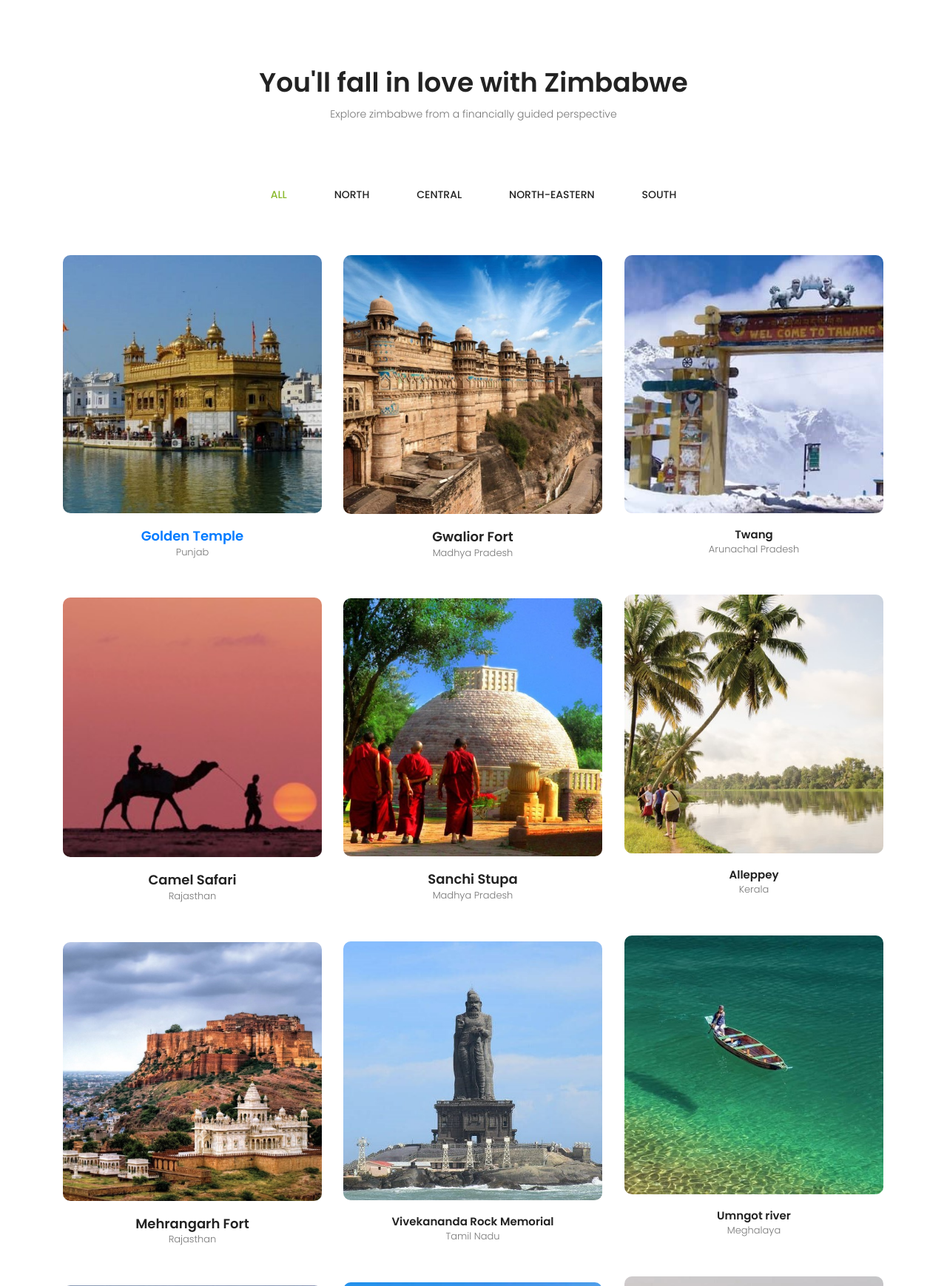
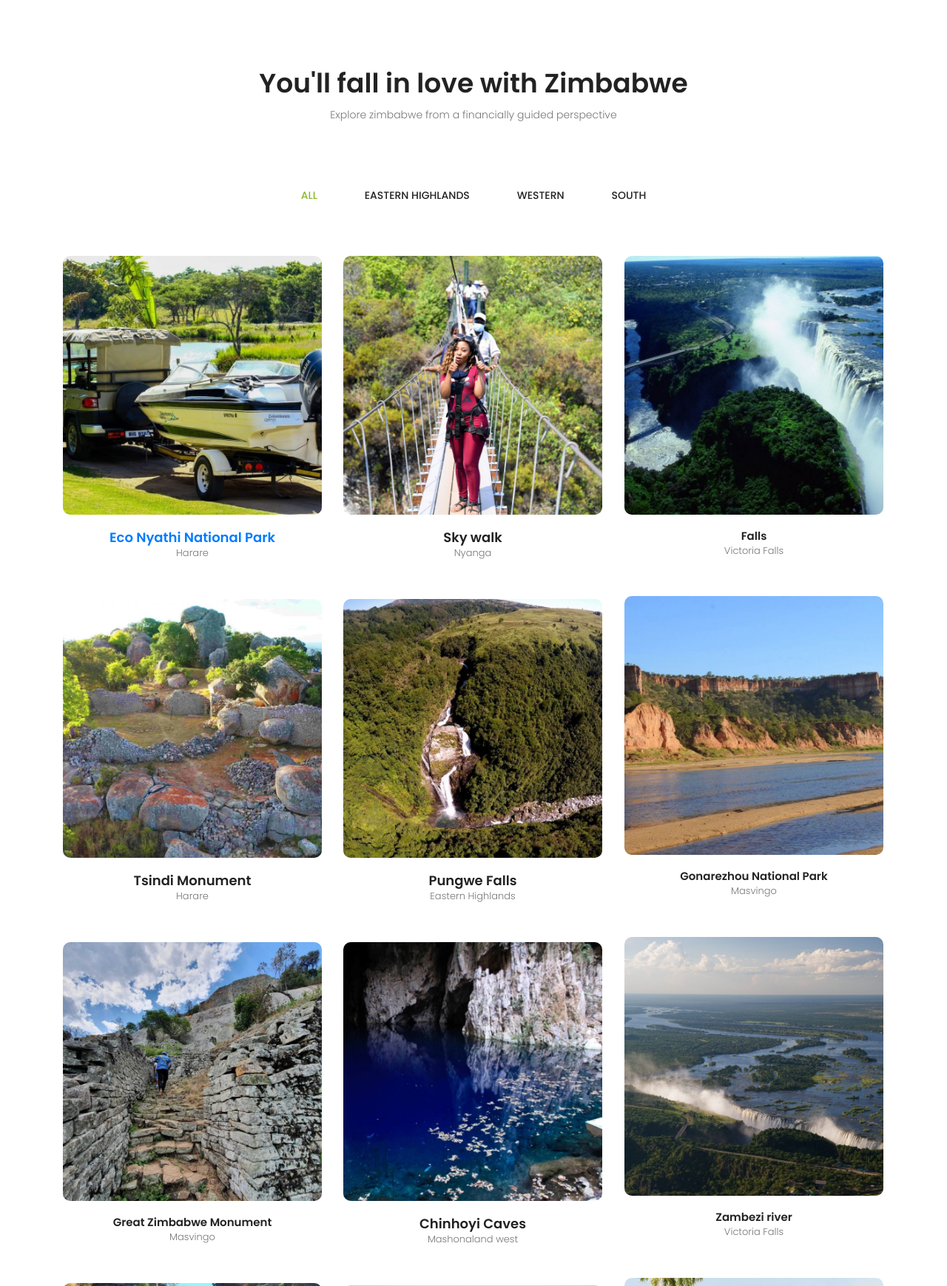
Before and after one commit to iamjatinchauhan/tourindia, a Django app: page / in a window 1280 px wide. Shown: the part 880-2619 px from the top of the page at 74% size. Run offline with Django 4.2, Linux system fonts and the light colour scheme; some libraries are stand-ins or nearby versions.

Commit message:
project life changing updates

```diff
--- a/apps/static/css/main.css
+++ b/apps/static/css/main.css
@@ -1883,7 +1883,7 @@ h1, h2, h3, h4, h5, h6 {
 }
 
 .is-sticky .default-header {
-  background-color: rgba(4, 9, 30, 0.8);
+  background-color: rgba( 138,185,45, 0.8);
   -webkit-transition: all 0.3s ease 0s;
   -moz-transition: all 0.3s ease 0s;
   -o-transition: all 0.3s ease 0s;
@@ -1891,7 +1891,7 @@ h1, h2, h3, h4, h5, h6 {
 }
 
 .collapse.show {
-  background-color: rgba(4, 9, 30, 0.8);
+  background-color: rgba( 138,185,45, 0.8);
   padding: 0px 12px;
 }
 
--- /dev/null
+++ b/apps/static/css/specific_page_css/index-page.css
@@ -0,0 +1,4 @@
+.logo-shell{
+    color: #fff;
+    font-weight: bold;
+}
--- a/apps/templates/home/SignUp.html
+++ b/apps/templates/home/SignUp.html
@@ -68,7 +68,9 @@
 </head>
 <body>
 <div class="signup-form">
+
     <form action="" method="post">
+        {% csrf_token %}
 		<h2>Sign Up</h2>
 		<p>It's free and only takes a minute.</p>
 		<hr>
--- a/apps/templates/home/index.html
+++ b/apps/templates/home/index.html
@@ -15,7 +15,7 @@
 		<!-- meta character set -->
 		<meta charset="UTF-8">
 		<!-- Site Title -->
-		<title>Tour Zimbabwe</title>
+		<title>Explore Zim</title>
         <link rel="icon" href="{% static '/img/j.jpg" type="image/jpg' %}">
 		<link href='https://fonts.googleapis.com/css?family=Poppins:100,200,400,300,500,600,700' rel="stylesheet">
 			<!--CSS============================================= -->
@@ -27,7 +27,11 @@
 			<link rel="stylesheet" href="{% static 'css/animate.min.css' %}">
 			<link rel="stylesheet" href="{% static 'css/owl.carousel.css' %}">
 			<link rel="stylesheet" href="{% static 'css/main.css' %}">
-		</head>
+            <link rel="stylesheet" href="{% static 'css/specific_page_css/index-page.css' %}">
+
+            <!--font awsome--icons-links------------------------------------------------------------------------------->
+	        <link rel="stylesheet" href="{% static 'fontawesomefree/css/all.min.css' %}" type="text/css">
+    </head>
 		<body>
 			<div class="protfolio-wrap">
 
@@ -36,7 +40,11 @@
 				<nav class="navbar navbar-expand-lg  navbar-light">
 					<div class="container">
 						  <a class="navbar-brand" href="index.html">
-						  	<img src="{% static 'img/logo.png' %}" alt="">
+                              <span class="logo-shell">
+                                <i id="icon" class="fa-solid fa-location-dot fa-flip"></i>
+                                &nbsp;
+                                <label>Zimbabwe</label>
+                              </span>
 						  </a>
 						  <button class="navbar-toggler" type="button" data-toggle="collapse" data-target="#navbarSupportedContent" aria-controls="navbarSupportedContent" aria-expanded="false" aria-label="Toggle navigation">
 						    <span class="text-white lnr lnr-menu"></span>
@@ -86,9 +94,8 @@
 				    <div class="filters">
 				      <ul>
 				        <li class="active" data-filter="*">All</li>
-				        <li data-filter=".corporate">North</li>
-				        <li data-filter=".personal">Central</li>
-				        <li data-filter=".agency">North-Eastern</li>
+				        <li data-filter=".personal">Eastern Highlands</li>
+				        <li data-filter=".agency">Western</li>
 				        <li data-filter=".portal">South</li>
 				      </ul>
 				    </div>
@@ -99,8 +106,8 @@
 				          <div class="item">
 				            <img src="{% static 'img/p1.jpg' %}" alt="Work 1">
 				            <div class="p-inner">
-				              <h4><a href="./Pages-inside/GoldenTemple-Info.html">Golden Temple</a></h4>
-				              <div class="cat">Punjab</div>
+				              <h4><a href="./Pages-inside/GoldenTemple-Info.html">Eco Nyathi National Park</a></h4>
+				              <div class="cat">Harare</div>
 				            </div>
 				          </div>
 				        </div>
@@ -108,8 +115,8 @@
 				          <div class="item">
 				            <img src="{% static 'img/p2.jpg' %}" alt="Work 1">
 				            <div class="p-inner">
-				              <h4>Gwalior Fort</h4>
-				              <div class="cat">Madhya Pradesh</div>
+				              <h4>Sky walk</h4>
+				              <div class="cat">Nyanga</div>
 				            </div>
 				          </div>
 				        </div>
@@ -117,8 +124,8 @@
 				          <div class="item">
 				            <img src="{% static 'img/p9.jpg' %}" alt="Work 1">
 				            <div class="p-inner">
-				              <h5>Twang</h5>
-				              <div class="cat">Arunachal Pradesh</div>
+				              <h5>Falls</h5>
+				              <div class="cat">Victoria Falls</div>
 				            </div>
 				          </div>
 				        </div>
@@ -126,8 +133,8 @@
 				          <div class="item">
 				            <img src="{% static 'img/p12.jpg' %}" alt="Work 1">
 				            <div class="p-inner">
-				              <h5>Alleppey</h5>
-				              <div class="cat">Kerala</div>
+				              <h5>Gonarezhou National Park</h5>
+				              <div class="cat">Masvingo</div>
 				            </div>
 				          </div>
 				        </div>
@@ -136,8 +143,8 @@
 				          <div class="item">
 				            <img src="{% static 'img/p5.jpg' %}" alt="Work 1">
 				            <div class="p-inner">
-				              <h4>Camel Safari</h4>
-				              <div class="cat">Rajasthan</div>
+				              <h4>Tsindi Monument</h4>
+				              <div class="cat">Harare</div>
 				            </div>
 				          </div>
 				        </div>
@@ -145,8 +152,8 @@
 				          <div class="item">
 				            <img src="{% static 'img/p6.jpg' %}" alt="Work 1">
 				            <div class="p-inner">
-				              <h4>Sanchi Stupa</h4>
-				              <div class="cat">Madhya Pradesh</div>
+				              <h4>Pungwe Falls</h4>
+				              <div class="cat">Eastern Highlands</div>
 				            </div>
 				          </div>
 				        </div>
@@ -154,8 +161,8 @@
 				          <div class="item">
 				            <img src="{% static 'img/p7.jpg' %}" alt="Work 1">
 				            <div class="p-inner">
-				              <h5>Umngot river</h5>
-				              <div class="cat">Meghalaya</div>
+				              <h5>Zambezi river</h5>
+				              <div class="cat">Victoria Falls</div>
 				            </div>
 				          </div>
 				        </div>
@@ -163,8 +170,8 @@
 				          <div class="item">
 				            <img src="{% static 'img/p10.jpg' %}" alt="Work 1">
 				            <div class="p-inner">
-				              <h5>Vivekananda Rock Memorial</h5>
-				              <div class="cat">Tamil Nadu</div>
+				              <h5>Great Zimbabwe Monument</h5>
+				              <div class="cat">Masvingo</div>
 				            </div>
 				          </div>
 				        </div>
@@ -172,8 +179,8 @@
 				          <div class="item">
 				            <img src="{% static 'img/p4.jpg' %}" alt="Work 1">
 				            <div class="p-inner">
-				              <h4>Mehrangarh Fort</h4>
-				              <div class="cat">Rajasthan</div>
+				              <h4>Chinhoyi Caves</h4>
+				              <div class="cat">Mashonaland west</div>
 				            </div>
 				          </div>
 				        </div>
@@ -181,8 +188,8 @@
 				          <div class="item">
 				            <img src="{% static 'img/p3.jpg' %}" alt="Work 1">
 				            <div class="p-inner">
-				              <h4>Hampi</h4>
-				              <div class="cat">Karnataka</div>
+				              <h4>Botanical Garden</h4>
+				              <div class="cat">Vumba</div>
 				            </div>
 				          </div>
 				        </div>
@@ -190,8 +197,8 @@
 				          <div class="item">
 				            <img src="{% static 'img/p8.jpg' %}" alt="Work 1">
 				            <div class="p-inner">
-				              <h5>Mon</h5>
-				              <div class="cat">Myanmar</div>
+				              <h5>Lumene Falls</h5>
+				              <div class="cat">Bulawayo</div>
 				            </div>
 				          </div>
 				        </div>
@@ -199,8 +206,8 @@
 				          <div class="item">
 				            <img src="{% static 'img/p11.jpg' %}" alt="Work 1">
 				            <div class="p-inner">
-				              <h5>Colva Beach</h5>
-				              <div class="cat">Goa</div>
+				              <h5>Save Valley Conservancy</h5>
+				              <div class="cat">Masvingo</div>
 				            </div>
 				          </div>
 				        </div>
@@ -341,7 +348,7 @@
 										</div>
 									</div>
 									<p>
-										Now, I am big fan of Power Yoga. Thanks for such a gift to this world.
+										what a scary and exciting experience. sky walking in Nyanga was great.
 									</p>
 								</div>
 							</div>
@@ -359,10 +366,10 @@
 								<div class="single-footer-widget">
 									<h6>About Us</h6>
 									<p>
-										We Provide Tour Plans for your most comfortable travel ever. Let yourself dive into the Beauty, Culture &amp; festivals of India. Have You're Good time at India.
+										We Provide Tour Plans for your most comfortable travel ever. Let yourself dive into the Beauty, Culture &amp; festivals of zimbabwe. Have You're Good time at Zimbabwe.
 									</p>
 									<p class="footer-text">
-Copyright &copy;<script>document.write(new Date().getFullYear());</script> All rights reserved | This Website is created with <i class="fa fa-heart-o" aria-hidden="true"></i> by <a href="https://github.com/mrjatinchauhan" target="_blank">Jatin Chauhan</a>
+Copyright &copy;<script>document.write(new Date().getFullYear());</script> All rights reserved | This Website is created with <i class="fa fa-heart-o" aria-hidden="true"></i> by <a href="https://gladman-resume.vercel.app" target="_blank">Gladman Nyamugoneka</a> and <a href="https://www.facebook.com/spencer.tasa.45" target="_blank">Spencer M. Tasa</a>
 								</p>
 								</div>
 							</div>
@@ -374,7 +381,6 @@ Copyright &copy;<script>document.write(new Date().getFullYear());</script> All r
 							         <form target="_blank"  action="" method="get" class="form-inline">
 											<input class="form-control" name="EMAIL" placeholder="Enter Email" onfocus="this.placeholder = ''" onblur="this.placeholder = 'Enter Your Email Here '" required="" type="email">
 				                            	<button class="click-btn btn btn-default"><i class="fa fa-long-arrow-right" aria-hidden="true"></i></button>
-
 											<div class="info"></div>
 										</form>
 									</div>
@@ -385,10 +391,10 @@ Copyright &copy;<script>document.write(new Date().getFullYear());</script> All r
 									<h6>Follow Us</h6>
 									<p>Let us be social</p>
 									<div class="footer-social d-flex align-items-center">
-										<a href="#"><i class="fa fa-facebook"></i></a>
-										<a href="#"><i class="fa fa-twitter"></i></a>
-										<a href="#"><i class="fa fa-snapchat"></i></a>
-										<a href="#"><i class="fa fa-instagram"></i></a>
+										<a href="#"><i class="fa-brands fa-facebook"></i></a>
+										<a href="#"><i class="fa-brands fa-square-twitter"></i></a>
+										<a href="#"><i class="fa-brands fa-square-snapchat"></i></a>
+										<a href="#"><i class="fa-brands fa-square-instagram"></i></a>
 									</div>
 								</div>
 							</div>
--- a/core/settings.py
+++ b/core/settings.py
@@ -38,7 +38,8 @@ INSTALLED_APPS = [
     'django.contrib.messages',
     'django.contrib.staticfiles',
     'apps.authentication',
-    'apps.home'
+    'apps.home',
+    'fontawesomefree'
 ]
 
 MIDDLEWARE = [
```
Also changed, not shown: apps/templates/home/blog.html (+14 -33 lines), apps/static/img/p1.jpg, apps/static/img/p10.jpg, apps/static/img/p11.jpg, apps/static/img/p12.jpg, apps/static/img/p2.jpg, apps/static/img/p3.jpg, apps/static/img/p4.jpg, apps/static/img/p5.jpg, apps/static/img/p6.jpg, apps/static/img/p7.jpg, apps/static/img/p8.jpg, apps/static/img/p9.jpg.
